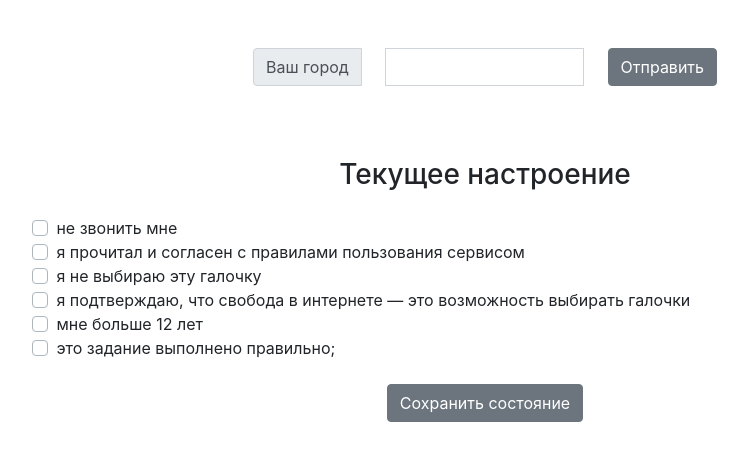
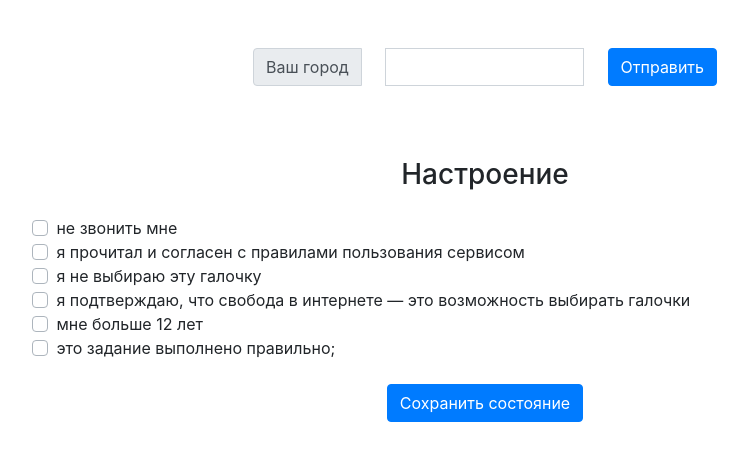
Before and after one commit to xx182pav/DZ-C3.9, a plain HTML site: page index.html in a window 1280 px wide. Shown: the whole page, without its empty margins (155-903 px from the left). Drawn offline with nearby package versions, Linux system fonts and the light colour scheme.

Commit message:
Update index.html

```diff
--- a/index.html
+++ b/index.html
@@ -21,14 +21,14 @@
                     <span class="input-group-text mx-4" id="cityInfo">Ваш город</span>
                 </div>
                 <input id="cityInput" type="text" class="form-control">
-                <button type="submit" class="btn btn-secondary mx-4 submit-btn">Отправить</button>
+                <button type="submit" class="btn btn-primary mx-4 submit-btn">Отправить</button>
             </div>
         </div>
     </section>
 
     <section class="container checks">
         <div class="d-flex justify-content-center">
-            <h3 class="my-4">Текущее настроение</h3>
+            <h3 class="my-4">Настроение</h3>
         </div>
         <div class="d-flex flex-column">
             <div class="custom-control custom-checkbox">
@@ -56,7 +56,7 @@
                 <label class="custom-control-label" for="check6">это задание выполнено правильно;</label>
             </div>
             <div class="d-flex justify-content-center">
-                <button type="submit" class="btn btn-secondary my-4 save-btn">Сохранить состояние</button>
+                <button type="submit" class="btn btn-primary my-4 save-btn">Сохранить состояние</button>
             </div>
     </section>
 
```
